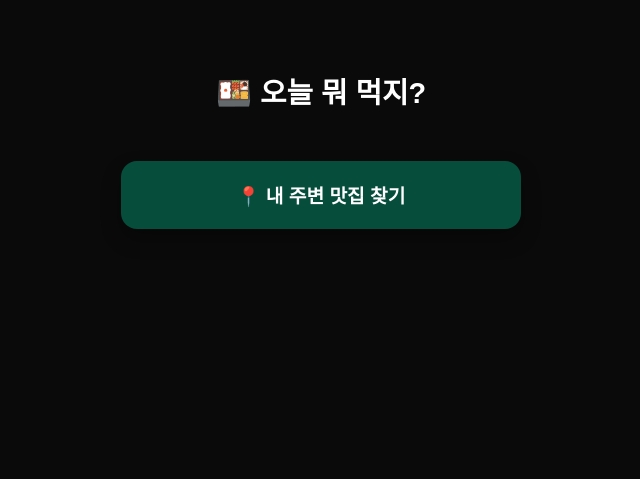
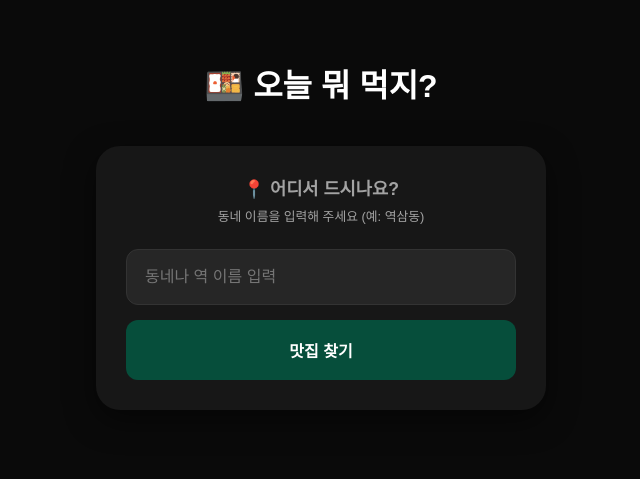
Before and after one commit to moomoori/hans, a Flask app: page / in a window 1280 px wide. Shown: the top 479 px of the page, without its empty margins (319-959 px from the left). Run offline with Flask 3, Linux system fonts and the light colour scheme; some libraries are stand-ins or nearby versions.

Commit message:
Fix:리뉴얼

```diff
--- a/templates/index.html
+++ b/templates/index.html
@@ -4,169 +4,128 @@
     <meta charset="UTF-8">
     <meta name="viewport" content="width=device-width, initial-scale=1.0">
     <title>오늘 뭐 먹지? 🍱</title>
-    <script type="text/javascript" src="https://oapi.map.naver.com/openapi/v3/maps.js?ncpClientId=nwnx02jbyi&submodules=geocoder"></script>
     <style>
-        :root { --deep-green: #064e3b; --dark-black: #0a0a0a; }
-        body { font-family: 'Pretendard', sans-serif; background-color: var(--dark-black); color: white; margin: 0; padding: 20px; display: flex; justify-content: center; }
-        .container { width: 100%; max-width: 400px; text-align: center; }
-        h1 { font-size: 1.8rem; margin: 50px 0; font-weight: 800; }
+        :root { --main-green: #064e3b; --bg-black: #0a0a0a; --card-bg: #171717; }
+        body { font-family: 'Pretendard', sans-serif; background-color: var(--bg-black); color: white; margin: 0; padding: 20px; display: flex; justify-content: center; }
+        .container { width: 100%; max-width: 450px; text-align: center; }
+        h1 { font-size: 2rem; margin: 40px 0; font-weight: 800; }
 
-        .start-btn {
-            width: 100%; padding: 20px; font-size: 1.2rem; font-weight: bold;
-            background: var(--deep-green); color: white; border: none; border-radius: 16px;
-            cursor: pointer; transition: 0.3s; box-shadow: 0 10px 20px rgba(0,0,0,0.3);
+        .step-box { background: var(--card-bg); padding: 30px; border-radius: 24px; margin-top: 20px; box-shadow: 0 10px 30px rgba(0,0,0,0.5); }
+        h3 { margin-top: 0; color: #a3a3a3; font-size: 1.1rem; margin-bottom: 20px; line-height: 1.5; }
+
+        .manual-input {
+            width: 100%; padding: 18px; border-radius: 12px; border: 1px solid #333;
+            background: #262626; color: white; font-size: 1rem; box-sizing: border-box; margin-bottom: 15px;
         }
-
-        .step-box { display: none; background: #171717; padding: 25px; border-radius: 24px; margin-top: 20px; animation: slideUp 0.4s ease-out; }
-        h3 { margin-top: 0; font-size: 1.1rem; color: #a3a3a3; margin-bottom: 20px; }
 
         .option-grid { display: grid; grid-template-columns: 1fr 1fr; gap: 12px; }
         .opt-btn {
             background: #262626; color: white; border: none; padding: 18px;
-            border-radius: 12px; cursor: pointer; font-size: 1rem; transition: 0.2s;
+            border-radius: 12px; cursor: pointer; font-size: 1rem; transition: 0.2s; font-weight: bold;
         }
-        .opt-btn:hover { background: var(--deep-green); }
+        .opt-btn:hover { background: var(--main-green); }
 
         .result-item {
-            background: white; color: #111; border-radius: 16px; padding: 20px;
-            margin-bottom: 12px; text-align: left; animation: fadeIn 0.5s ease;
+            background: #ffffff; color: #111; border-radius: 18px; padding: 20px;
+            margin-bottom: 15px; text-align: left; transition: transform 0.2s;
+            cursor: pointer; position: relative;
         }
-        .item-name { font-weight: 800; font-size: 1.15rem; margin-bottom: 5px; }
-        .item-info { font-size: 0.85rem; color: #666; margin-bottom: 12px; }
-        .item-link { color: var(--deep-green); text-decoration: none; font-weight: bold; font-size: 0.9rem; border: 1px solid var(--deep-green); padding: 5px 10px; border-radius: 8px; }
+        .result-item:active { transform: scale(0.98); }
+        .item-category { font-size: 0.75rem; color: var(--main-green); font-weight: bold; margin-bottom: 4px; }
+        .item-name { font-weight: 800; font-size: 1.2rem; margin-bottom: 6px; }
+        .item-info { font-size: 0.85rem; color: #555; }
+        .go-map { position: absolute; right: 20px; bottom: 20px; font-size: 0.8rem; color: #888; }
 
-        /* 수동 입력창 스타일 */
-        .manual-input { width: 80%; padding: 10px; border-radius: 8px; border: none; margin-bottom: 10px; }
-
-        @keyframes slideUp { from { opacity: 0; transform: translateY(20px); } to { opacity: 1; transform: translateY(0); } }
-        @keyframes fadeIn { from { opacity: 0; } to { opacity: 1; } }
+        #moreBtn { background: #333; width: 100%; padding: 15px; margin-top: 10px; border: none; border-radius: 12px; color: white; cursor: pointer; }
+        .reset-btn { background: transparent; color: #666; border: none; margin-top: 30px; text-decoration: underline; cursor: pointer; }
     </style>
 </head>
 <body>
 
 <div class="container">
     <h1>🍱 오늘 뭐 먹지?</h1>
-    <button id="startBtn" class="start-btn" onclick="startLocation()">📍 내 주변 맛집 찾기</button>
 
-    <div id="manualStep" class="step-box">
-        <h3>위치를 찾을 수 없어요 😢<br>동네 이름을 입력해 주세요.</h3>
-        <input type="text" id="manualAddr" class="manual-input" placeholder="예: 역삼동, 한남동">
-        <button class="opt-btn" style="width:100%; background:var(--deep-green);" onclick="setManualAddr()">확인</button>
+    <div id="step0" class="step-box">
+        <h3>📍 어디서 드시나요?<br><span style="font-size:0.8rem; font-weight:normal;">동네 이름을 입력해 주세요 (예: 역삼동)</span></h3>
+        <input type="text" id="userLocation" class="manual-input" placeholder="동네나 역 이름 입력">
+        <button class="opt-btn" style="width:100%; background:var(--main-green);" onclick="goToFood()">맛집 찾기</button>
     </div>
 
-    <div id="step1" class="step-box">
-        <h3>어떤 종류가 당기시나요?</h3>
+    <div id="step1" class="step-box" style="display:none;">
+        <h3 id="locationTitle"></h3>
         <div class="option-grid">
-            <button class="opt-btn" onclick="selectFood('한식')">한식 🍚</button>
-            <button class="opt-btn" onclick="selectFood('중식')">중식 🥢</button>
-            <button class="opt-btn" onclick="selectFood('일식')">일식 🍣</button>
-            <button class="opt-btn" onclick="selectFood('양식')">양식 🍝</button>
-        </div>
-    </div>
-
-    <div id="step2" class="step-box">
-        <h3>얼마나 걸어가실 건가요?</h3>
-        <div class="option-grid">
-            <button class="opt-btn" onclick="fetchFinal(5)">🚶 5분 거리</button>
-            <button class="opt-btn" onclick="fetchFinal(10)">🚶 10분 거리</button>
-            <button class="opt-btn" onclick="fetchFinal(15)">🏃 15분 거리</button>
-            <button class="opt-btn" onclick="fetchFinal(20)">🏃 20분 거리</button>
+            <button class="opt-btn" onclick="fetchResults('한식')">한식 🍚</button>
+            <button class="opt-btn" onclick="fetchResults('중식')">중식 🥢</button>
+            <button class="opt-btn" onclick="fetchResults('일식')">일식 🍣</button>
+            <button class="opt-btn" onclick="fetchResults('양식')">양식 🍝</button>
         </div>
     </div>
 
     <div id="resultArea" style="margin-top: 30px;"></div>
+    <div id="buttonArea" style="margin-bottom: 50px;"></div>
 </div>
 
 <script>
-let currentAddr = "서울 강남역";
-let currentFood = "";
+let selectedLocation = "";
+let currentCategory = "";
+let startOffset = 1;
 
-function showStep(stepId) {
-    // 모든 박스 숨기기
-    document.getElementById('startBtn').style.display = 'none';
-    document.getElementById('manualStep').style.display = 'none';
-    document.getElementById('step1').style.display = 'none';
-    document.getElementById('step2').style.display = 'none';
-
-    // 타겟만 보이기
-    if(stepId) document.getElementById(stepId).style.display = 'block';
+function goToFood() {
+    const loc = document.getElementById('userLocation').value;
+    if (!loc.trim()) {
+        alert("지역을 입력해 주세요!");
+        return;
+    }
+    selectedLocation = loc;
+    document.getElementById('step0').style.display = 'none';
+    document.getElementById('step1').style.display = 'block';
+    document.getElementById('locationTitle').innerText = `📍 ${selectedLocation}\n어떤 음식이 당기시나요?`;
 }
 
-function startLocation() {
-    const btn = document.getElementById('startBtn');
-    btn.innerText = "📍 위치 파악 중...";
-    btn.disabled = true;
-
-    if (!navigator.geolocation) {
-        showStep('manualStep');
-        return;
+function fetchResults(food, isMore = false) {
+    if (!isMore) {
+        startOffset = 1;
+        currentCategory = food;
+        document.getElementById('step1').style.display = 'none';
+        document.getElementById('resultArea').innerHTML = "<p style='color:#666;'>✨ 리뷰 많은 맛집을 엄선 중...</p>";
+        document.getElementById('buttonArea').innerHTML = "";
     }
 
-    navigator.geolocation.getCurrentPosition(pos => {
-        const lat = pos.coords.latitude;
-        const lng = pos.coords.longitude;
-
-        if (typeof naver !== 'undefined' && naver.maps.Service) {
-           naver.maps.Service.reverseGeocode({
-                coords: new naver.maps.LatLng(lat, lng)
-            }, (status, res) => {
-                if (status === naver.maps.Service.Status.OK && res.v2 && res.v2.address) {
-                    currentAddr = res.v2.address.jibunAddress || res.v2.address.roadAddress;
-                    console.log("주소 획득 성공:", currentAddr);
-                } else {
-                    // [이 부분 추가] 에러가 나면 알림창을 띄워 원인 파악
-                    alert("네이버 API 주소 변환 실패! NCP 콘솔에서 'Reverse Geocoding' 권한과 'Web 서비스 URL' 등록을 확인하세요.");
-                    console.error("Geocode Error Status:", status);
-                }
-                showStep('step1');
-            });
-        } else {
-            showStep('step1');
-        }
-    }, (error) => {
-        console.warn("GPS 실패:", error.message);
-        showStep('manualStep'); // 실패 시 수동 입력창으로 전환
-    }, { enableHighAccuracy: false, timeout: 5000 });
-}
-
-function setManualAddr() {
-    const val = document.getElementById('manualAddr').value;
-    if(val.trim() !== "") currentAddr = val;
-    showStep('step1');
-}
-
-function selectFood(food) {
-    currentFood = food;
-    showStep('step2');
-}
-
-function fetchFinal(minutes) {
-    showStep(null);
-    const resArea = document.getElementById('resultArea');
-    resArea.innerHTML = "<p style='color:#666;'>✨ 최적의 맛집을 찾는 중...</p>";
-
-    fetch(`/recommend_v2?location=${encodeURIComponent(currentAddr)}&food=${encodeURIComponent(currentFood)}`)
+    fetch(`/recommend_v2?location=${selectedLocation}&food=${food}&start=${startOffset}`)
         .then(res => res.json())
         .then(data => {
-            resArea.innerHTML = `<h2 style='text-align:left; font-size:1.1rem; color:#888;'>📍 ${currentAddr} 추천</h2>`;
+            const resArea = document.getElementById('resultArea');
+            const btnArea = document.getElementById('buttonArea');
+
+            if (!isMore) {
+                resArea.innerHTML = `<h2 style='text-align:left; font-size:1.2rem; margin-bottom:20px;'>🔥 ${selectedLocation} ${food} 베스트</h2>`;
+            }
+
             if (!data.items || data.items.length === 0) {
-                resArea.innerHTML += "<p>근처에 맛집이 없습니다. 동네 이름을 정확히 입력해 보세요!</p>";
-                resArea.innerHTML += `<button onclick="location.reload()" class="opt-btn" style="width:100%;">다시 시도</button>`;
+                if (!isMore) resArea.innerHTML = "<p>검색 결과가 없습니다.</p>";
+                else alert("더 이상 결과가 없습니다.");
                 return;
             }
+
             data.items.forEach(item => {
                 resArea.innerHTML += `
-                    <div class="result-item">
-                        <div style="font-size:0.75rem; color:var(--deep-green); font-weight:bold; margin-bottom:4px;">${item.category}</div>
+                    <div class="result-item" onclick="window.open('${item.map_url}', '_blank')">
+                        <div class="item-category">${item.category}</div>
                         <div class="item-name">${item.name}</div>
-                        <div class="item-info">📍 ${item.address}<br>🚶 도보 약 ${minutes}분</div>
-                        <a href="${item.link}" target="_blank" class="item-link">네이버 플레이스 ➔</a>
+                        <div class="item-info">📍 ${item.address}</div>
+                        <div class="go-map">지도보기 ➔</div>
                     </div>
                 `;
             });
-            resArea.innerHTML += `<button onclick="location.reload()" class="opt-btn" style="width:100%; margin-top:20px; background:#444;">처음부터 다시하기</button>`;
-        }).catch(() => {
-            resArea.innerHTML = "<p>서버 연결에 실패했습니다.</p>";
+
+            // 더보기 버튼 제어
+            startOffset += 10;
+            let btns = "";
+            if (startOffset <= 90) { // 네이버 API 최대 100개 제한
+                btns += `<button id="moreBtn" onclick="fetchResults('${food}', true)">맛집 10개 더보기 (+)</button>`;
+            }
+            btns += `<button class="reset-btn" onclick="location.reload()">처음으로 돌아가기</button>`;
+            btnArea.innerHTML = btns;
         });
 }
 </script>
```
